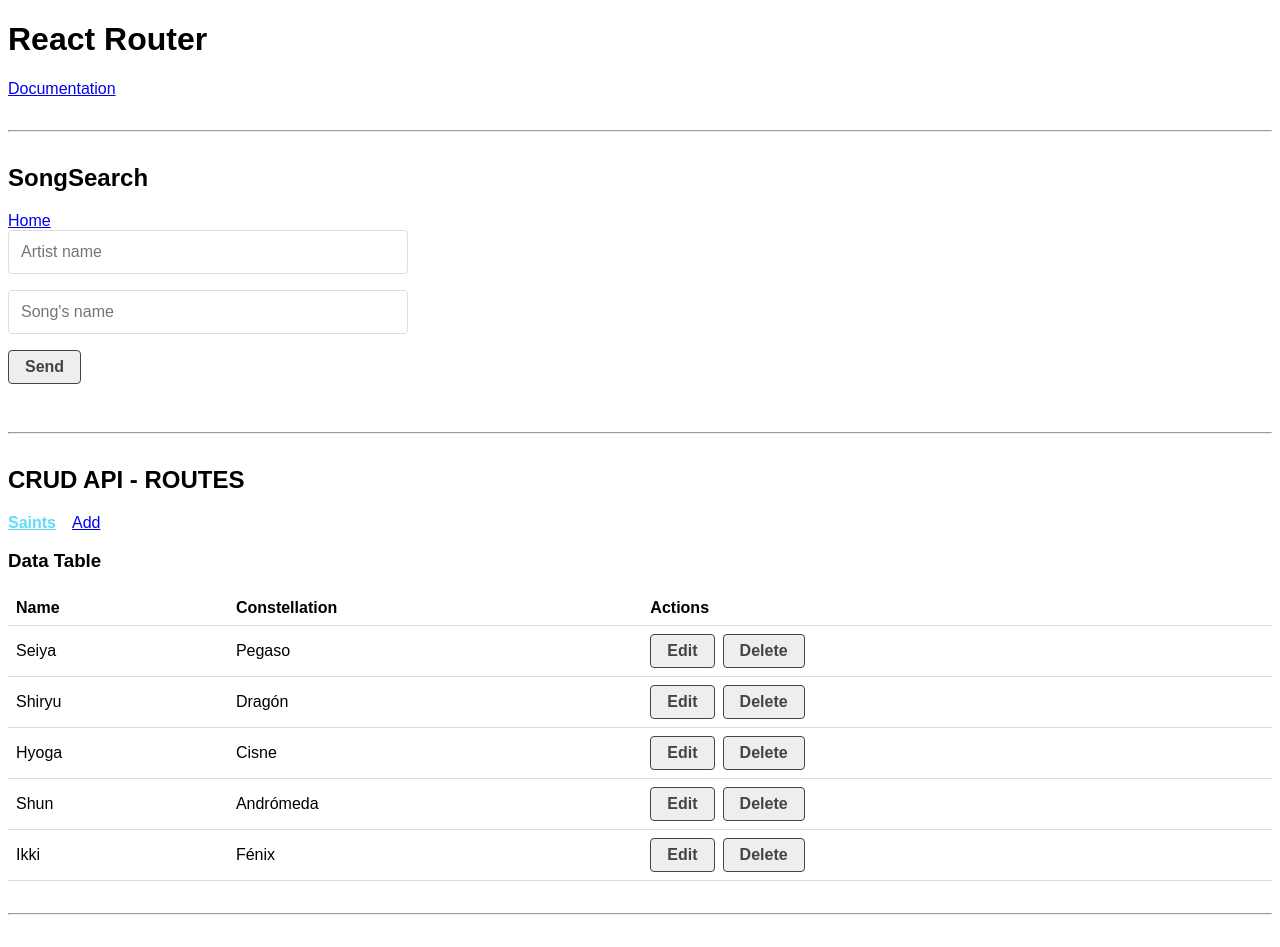
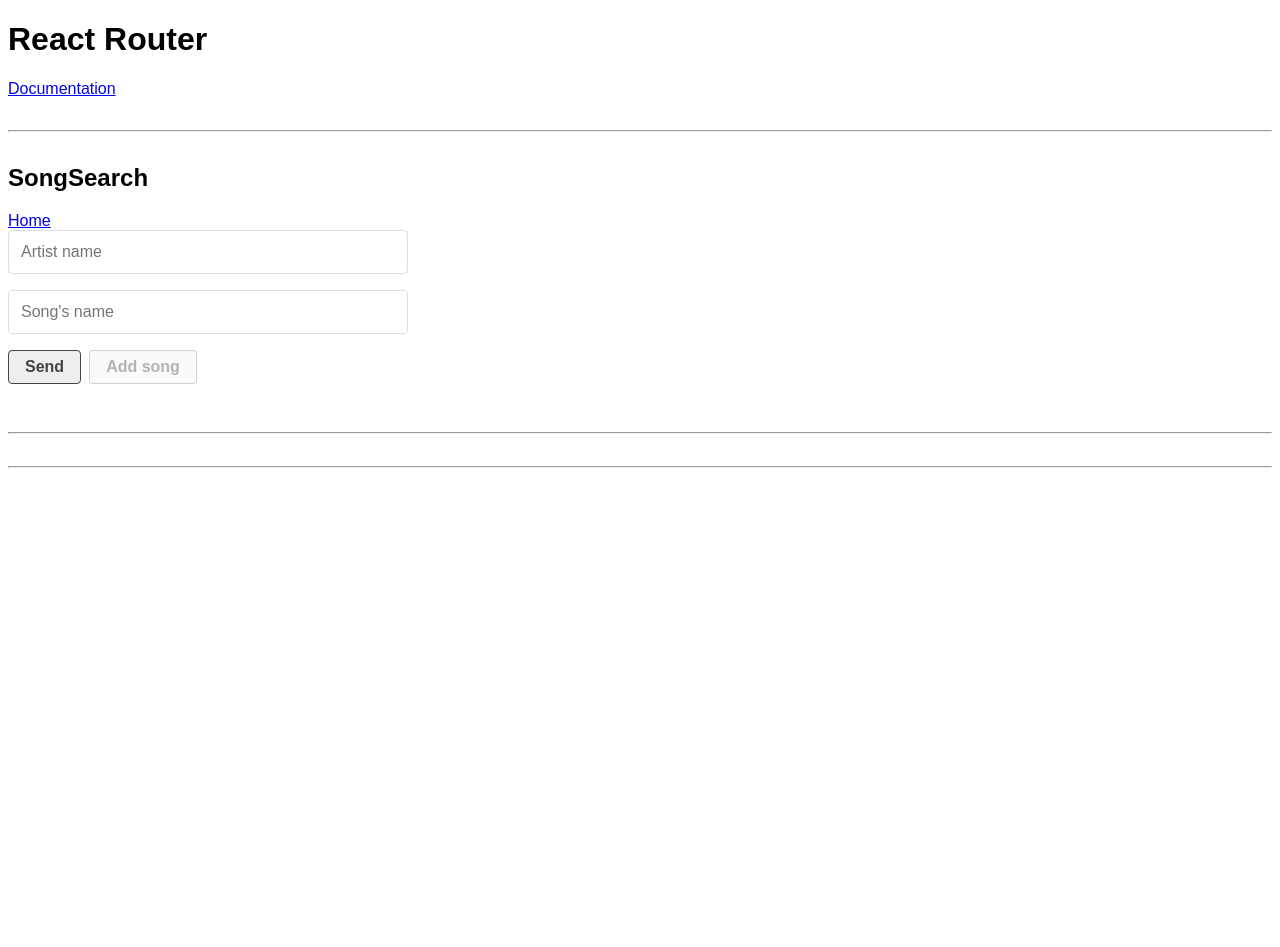
Before and after one commit to 2018030429/react-course-jm, a React (Create React App) app in the folder router-dom/: page /#/ in a window 1280 px wide. After the commit the page ends 800 px from the top, so only its background shows below. Built offline with nearby package versions, Linux system fonts and the light colour scheme; data requests are answered from the project's data file.

Commit message:
React Router - Song Search (2)

```diff
--- a/router-dom/src/App.js
+++ b/router-dom/src/App.js
@@ -11,7 +11,7 @@
       <hr/>
       <SongSearch />
       <hr/>
-      <CrudApi />
+      {/* <CrudApi />  */}
       <hr/>
       {/* <BasicConcepts/> */}
     </div>
--- a/router-dom/src/components/SongForm.js
+++ b/router-dom/src/components/SongForm.js
@@ -5,9 +5,10 @@
   song: ""
 }
 
-const SongForm = ({ handleSearch }) => {
+const SongForm = ({ handleSearch, handleSaveSong }) => {
 
   const [form, setForm] = useState(initialForm);
+  const [isDisabled, setIsDisabled] = useState(true);
 
   const hasFormEmptyValues = () => [form.artist, form.song].includes("");
 
@@ -28,6 +29,7 @@
 
     handleSearch(form);
     setForm(initialForm);
+    setIsDisabled(false);
   }
 
   return (
@@ -38,6 +40,8 @@
         <input type="text" name="song" placeholder="Song's name"
           onChange={ handleChange } value={ form.song } />
         <input type="submit" value="Send" />
+        <input type="button" onClick={handleSaveSong}
+          value="Add song" disabled={isDisabled} />
       </form>
     </div>
   )
--- a/router-dom/src/components/SongSearch.js
+++ b/router-dom/src/components/SongSearch.js
@@ -7,12 +7,15 @@
 import { HashRouter, Link, Switch, Route } from 'react-router-dom';
 import Error404 from '../pages/Error404';
 
+let mySongsInit = JSON.parse(localStorage.getItem('mySongs')) || [];
+
 const SongSearch = () => {
 
   const [search, setSearch] = useState(null);
   const [lyric, setLyric] = useState(null);
   const [biography, setBiography] = useState(null);
   const [loading, setLoading] = useState(false);
+  const [mySongs, setMySongs] = useState(mySongsInit);
 
   useEffect(() => {
     if (search === null) return;
@@ -37,10 +40,20 @@
 
     })();
 
-  }, [search]);
+    localStorage.setItem('mySongs', JSON.stringify(mySongs));
+
+  }, [search, mySongs]);
 
   const handleSearch = (data) => {
     setSearch(data);
+  }
+
+  const handleSaveSong = () => {
+    alert('Saving song in favorites...');
+  }
+
+  const handleDeleteSong = (id) => {
+
   }
 
   return (
@@ -53,10 +66,10 @@
           <article className="grid-1-3">
             <Switch>
               <Route exact path="/">
-                <SongForm handleSearch={ handleSearch }>
+                <SongForm handleSearch={handleSearch} handleSaveSong={handleSaveSong}>
                   <h2> Song Table </h2>
                   { search && !loading && (
-                    <SongDetails search={ search } lyric={ lyric } bio={ biography }/>
+                    <SongDetails search={search} lyric={lyric} bio={biography}/>
                   )}
                 </SongForm>
               </Route>
--- a/router-dom/src/index.css
+++ b/router-dom/src/index.css
@@ -49,6 +49,7 @@
 
 button,
 input[type="submit"],
+input[type="button"],
 input[type="reset"] {
   border: thin solid #444;
   border-radius: .25rem;
@@ -65,6 +66,13 @@
   text-align: center;
   vertical-align: middle;
   cursor: pointer;
+}
+
+input[type="button"]:disabled {
+  border-color: rgba(118,118,118,.3);
+  color: rgba(16,16,16,.3);
+  background-color: rgba(239,239,239,.3);
+  cursor: default;
 }
 
 form {
```
